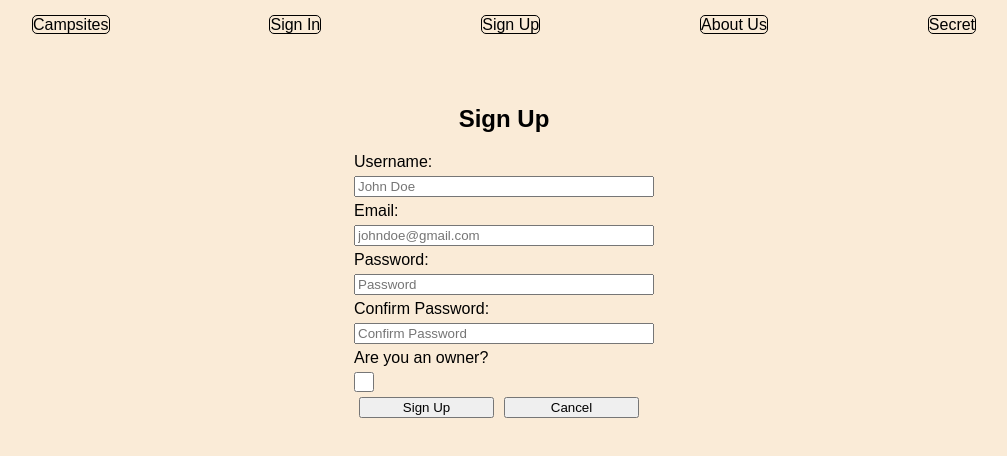
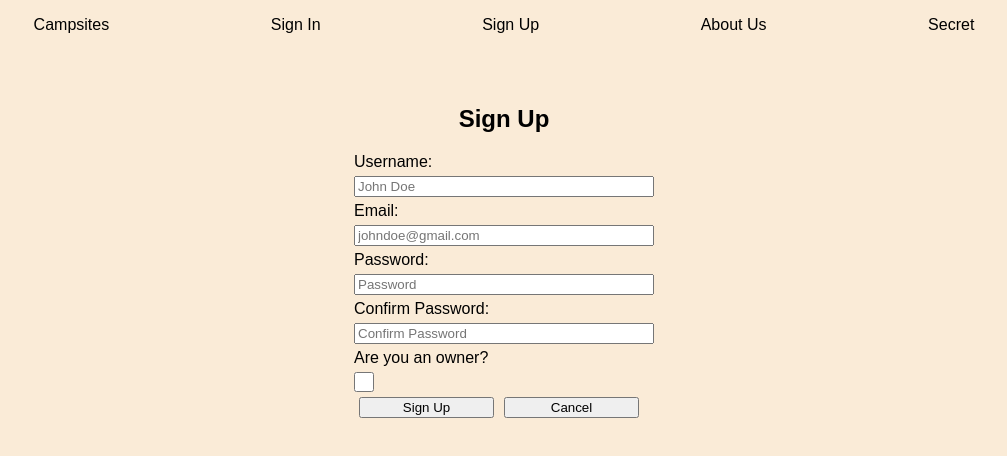
Before and after one commit to joemarney/unit-3-project-lifesapitch-frontend, a React (Vite) app: page /signup in a window 1280 px wide. Shown: the top 456 px of the page, without its empty margins (136-1143 px from the left). Built offline with nearby package versions, Linux system fonts and the light colour scheme; no server answers.

Commit message:
Fixed closing bug

```diff
--- a/src/components/NavBar/DesktopNav.jsx
+++ b/src/components/NavBar/DesktopNav.jsx
@@ -1,19 +1,20 @@
 import NavLink from "./NavLink";
+import styles from './NavBar.module.scss'
 
-
-const DesktopNav = () => {
+const DesktopNav = (props) => {
 
     return (
-        <>
-        <nav className="DesktopNavigation">
-             <h2 className="logo">Logo</h2>
-             <NavLink />
-         </nav>
+
+        <nav className={styles.desktopNav}>
+
+            <NavLink user={props.user} handleSignOut={props.handleSignOut}/>
+
+        </nav>
 
 
 
 
-        </>
+
     )
 }
 
--- /dev/null
+++ b/src/components/NavBar/MobileNav.jsx
@@ -0,0 +1,30 @@
+import NavLink from "./NavLink";
+import styles from './NavBar.module.scss'
+import Popup from "reactjs-popup";
+
+const MobileNav = (props) => {
+
+
+    return (
+        <nav className={styles.mobileNav}>
+            <Popup trigger={<button>Hamburger</button>} modal nested>
+              {close => (
+
+                  <>
+            <button className={styles.close} onClick={() => close()}>X</button>
+            <NavLink user={props.user} handleSignOut={props.handleSignOut} handleClick={props.handleClick}/>
+            </>
+
+
+
+              )}
+
+            </Popup>
+
+
+        </nav>
+    )
+}
+
+
+export default MobileNav
--- a/src/components/NavBar/NavBar.jsx
+++ b/src/components/NavBar/NavBar.jsx
@@ -1,26 +1,36 @@
 import { Link } from "react-router-dom";
-
+import { useState } from "react";
 // ! Images
 
 // ! Styles
 import styles from '../NavBar/NavBar.module.scss'
 import DesktopNav from "./DesktopNav";
+import MobileNav from "./MobileNav";
 
 
 
 export default function NavBar(props) {
+
+const [isClosed, setIsClosed] = useState(true)
+
+const handleClick = async () => {
+  await setIsClosed(false)
+  setIsClosed(true)
+}
+
   return (
     <main className={styles.container}>
-      {props.user ? (
+
+
+
+<DesktopNav user={props.user} handleSignOut={props.handleSignOut}/>
+{isClosed && <MobileNav user={props.user} handleSignOut={props.handleSignOut} handleClick={handleClick}/>}
 
 
 
 
-
-
-
-
-
+{/*
+      {props.user ? (
         <ul>
             <li><Link to="/profile">Profile</Link></li>
             <li><Link to="/">Campsites</Link></li>
@@ -37,7 +47,7 @@ export default function NavBar(props) {
           <li><Link to="/aboutus">About Us</Link></li>
           <li><Link to="/secret">Secret</Link></li>
         </ul>
-      )}
+      )} */}
     </main>
   );
 }
--- a/src/components/NavBar/NavBar.module.scss
+++ b/src/components/NavBar/NavBar.module.scss
@@ -1,19 +1,43 @@
-.container{
+.container {
     ul {
         display: flex;
         list-style-type: none;
         justify-content: space-evenly;
-        margin-bottom: 4vw ;
+        margin-bottom: 4vw;
         padding: 0;
     }
+
     a {
         text-decoration: none;
-        color: black;
-        border: 1px solid black;
-        border-radius: 5px;
+        //         color: black;
+        //         border: 1px solid black;
+        //         border-radius: 5px;
     }
 }
 
-@media (max-width: 700px) {
+.mobileNav {
+    display: none;
+}
 
+
+
+@media (max-width: 600px) {
+
+
+    .desktopNav {
+        display: none;
+    }
+
+    .mobileNav {
+        display: flex;
+        align-items: center;
+        position: fixed;
+        top: 35px;
+
+
+    }
+
+    .NavLink {
+
+    }
 }
--- a/src/components/NavBar/NavLink.jsx
+++ b/src/components/NavBar/NavLink.jsx
@@ -3,7 +3,7 @@ import styles from './NavBar.module.scss'
 
 export default function NavLink(props) {
     return (
-        <main className={styles.container}>
+        <main className={styles.container} onClick={props.handleClick}>
             {props.user ? (
                 <ul>
                     <li><Link to="/profile">Profile</Link></li>
--- a/src/pages/Campsites/AddCampsite/AddCampsite.jsx
+++ b/src/pages/Campsites/AddCampsite/AddCampsite.jsx
@@ -16,6 +16,7 @@ import styles from "./AddCampsite.module.scss";
 export default function AddCampsite(props) {
   const [imageUp, setImageUp] = useState(false);
 
+
   const [formData, setFormData] = useState({
     title: "",
     cost: "",
@@ -30,17 +31,19 @@ export default function AddCampsite(props) {
 
   const navigate = useNavigate();
 
-  const handleSubmit = async (e) => {
+  const handleSubmit = async (e, close) => {
     e.preventDefault();
     const { data } = await create(formData);
     props.setSites((e) => [...e, data]);
     navigate("/");
+    close()
   };
 
   function handleChange(event) {
     const { name, type, checked, value } = event.target;
     setFormData({ ...formData, [name]: type === "checkbox" ? checked : value });
   }
+
 
 
   return (
@@ -54,7 +57,7 @@ export default function AddCampsite(props) {
                 <button className={styles.close} onClick={() => close()}>X</button>
 
                 <h2> Provide Your Campsite Details</h2>
-                <form onSubmit={handleSubmit}>
+                <form onSubmit={(e) => handleSubmit(e,close)}>
                   <label className={styles.title} htmlFor="title" >Name of Campsite</label>
                   <input className={styles.title} type="text" name="title" placeholder="Campsite Name" onChange={handleChange} value={formData.title} />
 
--- a/src/pages/Campsites/ListCampsite/ListCampsite.jsx
+++ b/src/pages/Campsites/ListCampsite/ListCampsite.jsx
@@ -14,6 +14,7 @@ import styles from "./ListCampsite.module.scss";
 
 export default function ListCampsite({ user }) {
   const [sites, setSites] = useState([]);
+  const [isClosed, setIsClosed] = useState(true)
 
 
   useEffect(() => {
@@ -29,7 +30,10 @@ export default function ListCampsite({ user }) {
   }, [setSites]);
 
 
-
+  const handleClick = async () => {
+    await setIsClosed(false)
+    setIsClosed(true)
+  }
 
 
 
@@ -38,7 +42,7 @@ export default function ListCampsite({ user }) {
     <>
     <div className={styles.headers}>
       <h1>Life's a Pitch</h1>
-      {user ? user.campsiteOwner ? <AddCampsite setSites={setSites} /> : null : null}
+      {user ? user.campsiteOwner ? <AddCampsite setSites={setSites} handleClick={handleClick}/> : null : null}
       </div>
 
 
```
